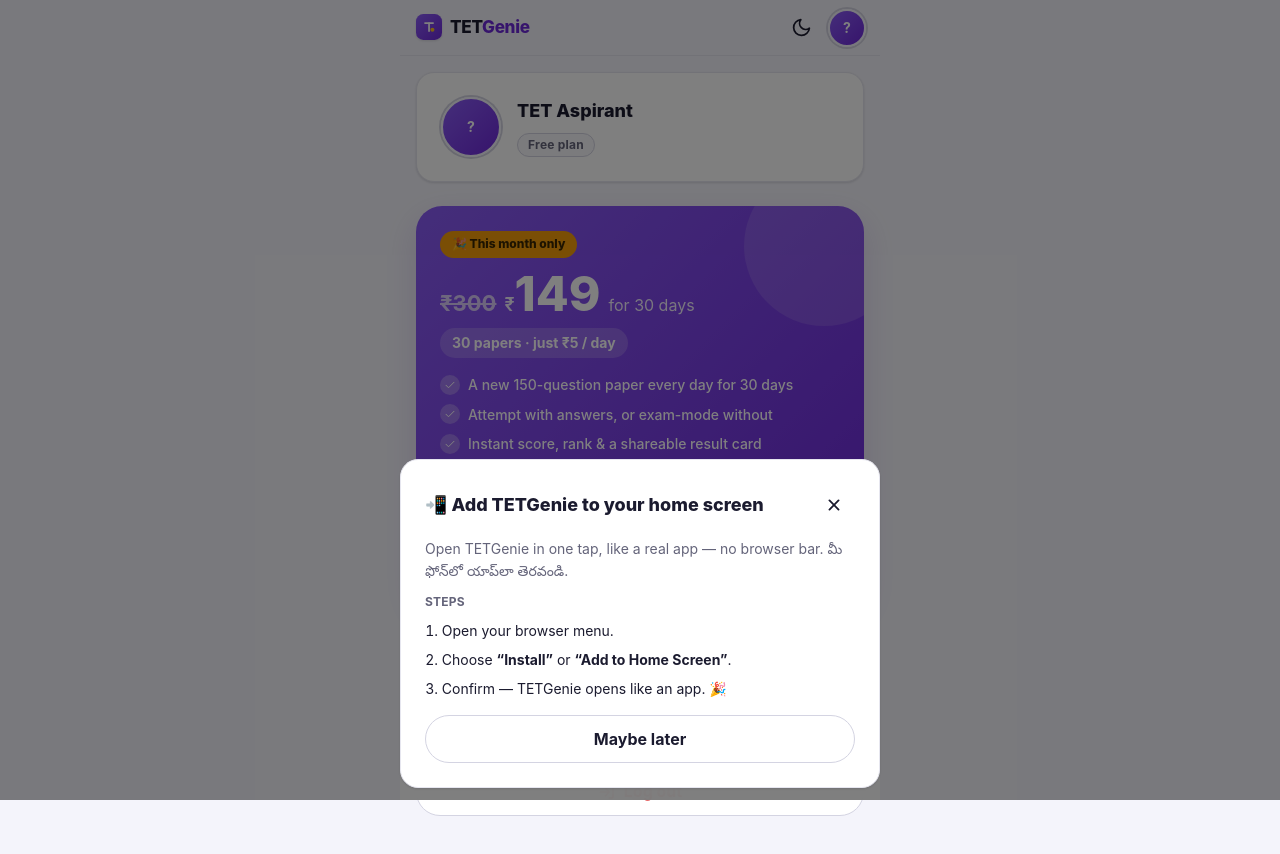
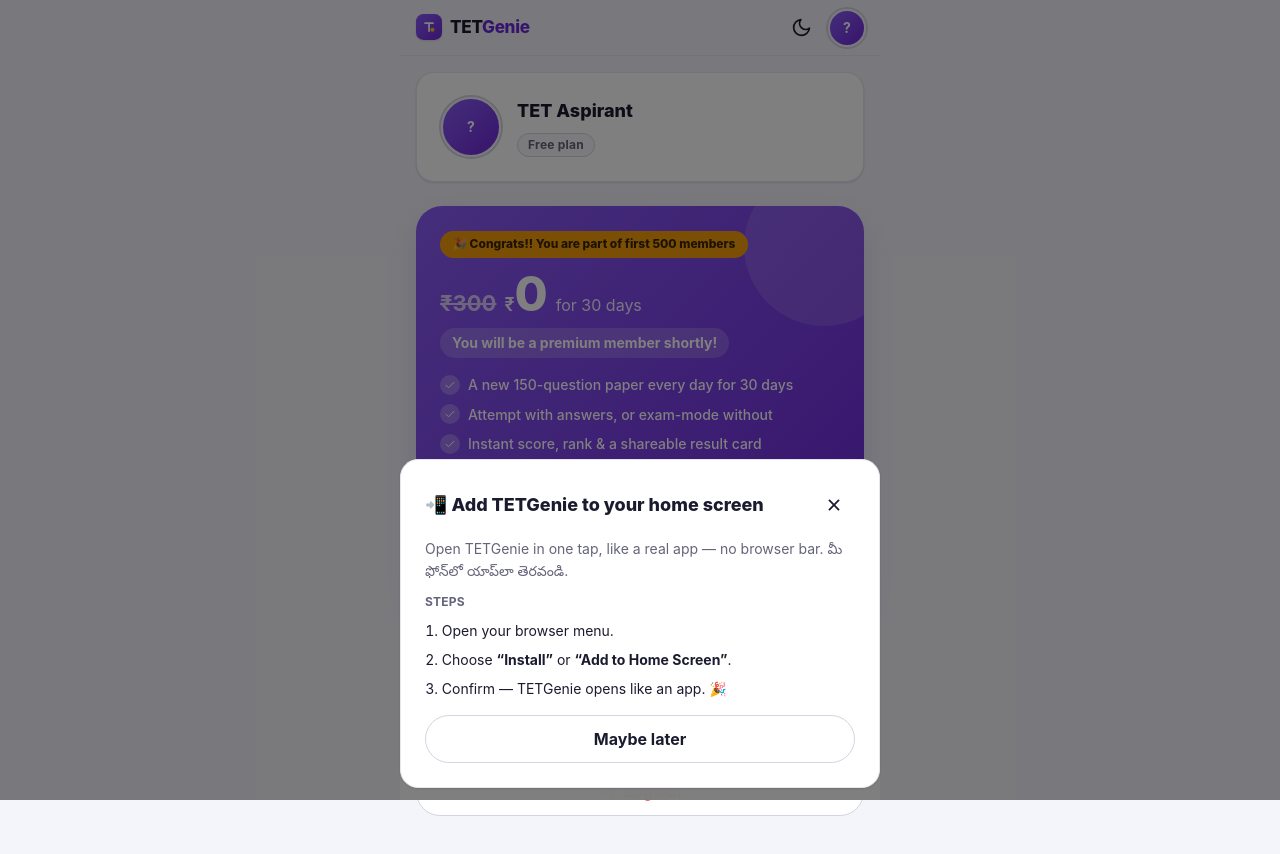
Before and after one commit to puneethx/TETGenie, a React (Vite) app in the folder frontend/: page /app/account in a window 1280 px wide. Shown: the top 854 px of the page. Built offline with nearby package versions, Linux system fonts and the light colour scheme; no server answers; the database is empty; sample sign-in values are in the browser's storage.

Commit message:
Update premium offer messaging for free users

```diff
--- a/frontend/src/pages/app/Account.jsx
+++ b/frontend/src/pages/app/Account.jsx
@@ -33,13 +33,14 @@
       {/* Premium upsell (free users only) */}
       {!isPremium && (
         <div className="offer" style={{ margin: '0 0 var(--sp-5)' }}>
-          <span className="offer-ribbon">🎉 This month only</span>
+          <span className="offer-ribbon">🎉 Congrats!! You are part of first 500 members</span>
           <div className="price-row">
             <span className="price-old">₹300</span>
-            <span className="price"><small>₹</small>149</span>
+            <span className="price"><small>₹</small>0</span>
             <span style={{ opacity: 0.9 }}>for 30 days</span>
           </div>
-          <span className="per-day">30 papers · just ₹5 / day</span>
+          {/* <span className="per-day">30 papers · just ₹10 / day</span> */}
+          <span className="per-day">You will be a premium member shortly!</span>
           <ul>
             <li><span className="tick"><Icon name="check" size={12} /></span> A new 150-question paper every day for 30 days</li>
             <li><span className="tick"><Icon name="check" size={12} /></span> Attempt with answers, or exam-mode without</li>
```
